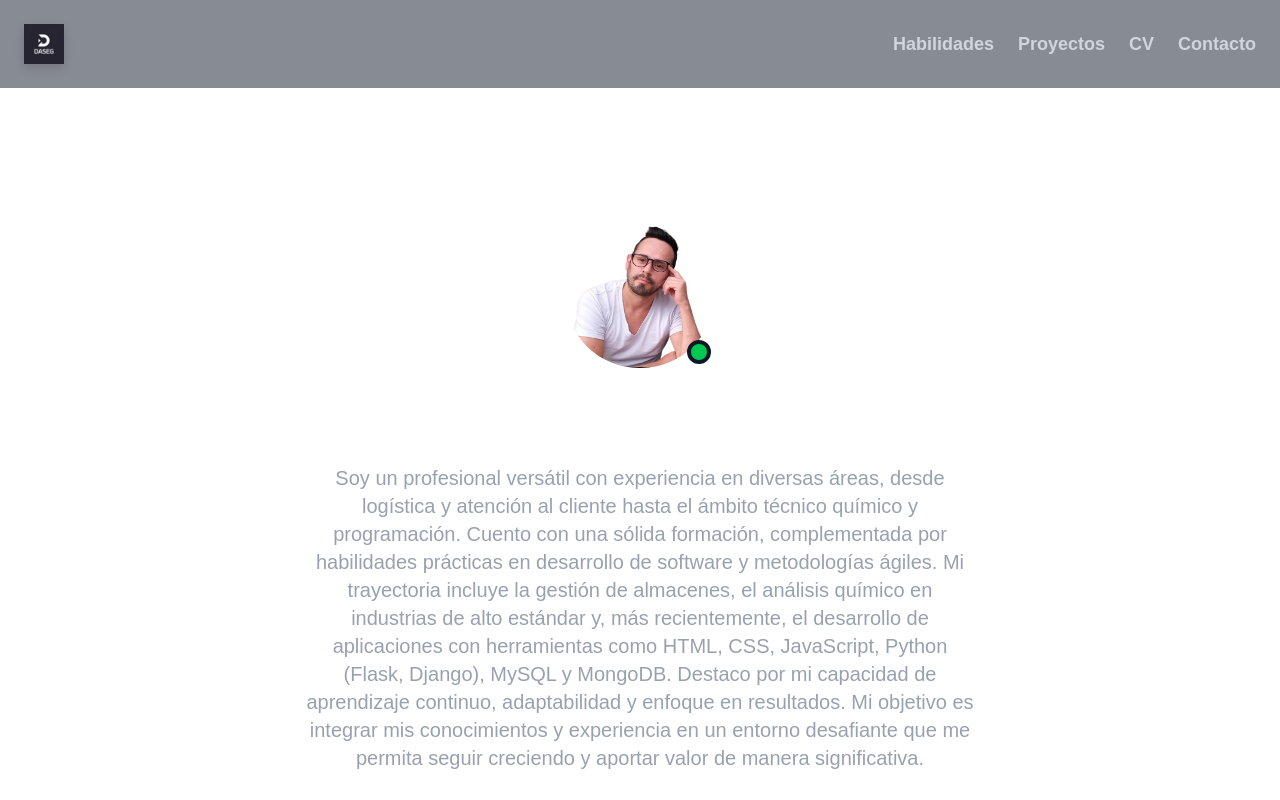
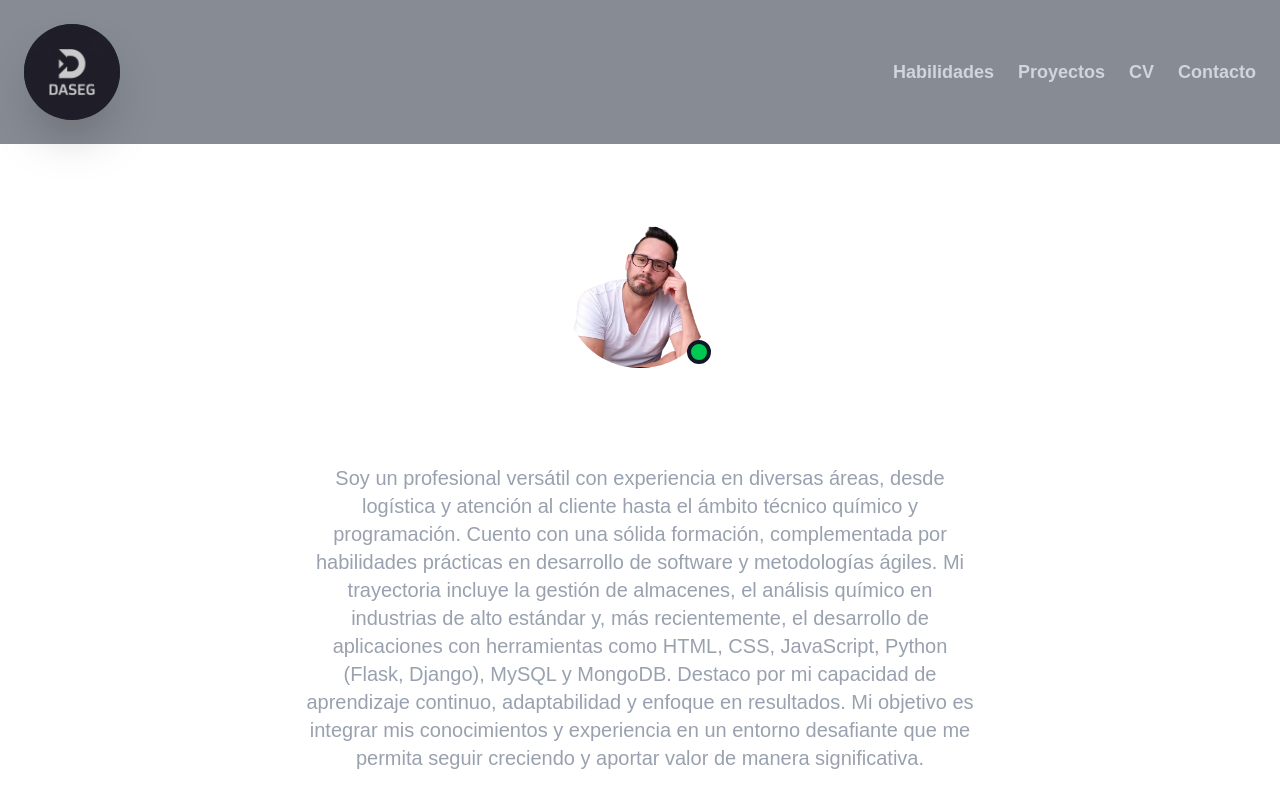
Before and after one commit to dgimenezdeveloper/portafolio-daseg, a Next.js app: page / in a window 1280 px wide. Shown: the top 800 px of the page. Built offline with nearby package versions, Linux system fonts and the light colour scheme.

Commit message:
el logo del header ahora tiene:
Un fondo degradado elegante y moderno.
Un efecto de glow cian exterior en vez de borde azul.
Mayor tamaño y nitidez.
Overlay para contraste y visibilidad.
Animación premium al hacer hover.

```diff
--- a/src/components/Header.tsx
+++ b/src/components/Header.tsx
@@ -23,16 +23,21 @@ export default function Header() {
       initial="hidden"
       animate="visible"
     >
-      <Link href="/" className="flex items-center gap-2 group">
-        <Image
-          src="/images/logo/daseg-logo.png"
-          alt="Daseg logo"
-          width={40}
-          height={40}
-          className="transition-transform duration-200 group-hover:scale-110 drop-shadow-lg"
-          priority
-        />
-
+      <Link href="/" className="flex items-center gap-3 group">
+        <span className="relative flex items-center justify-center w-20 h-20 md:w-24 md:h-24 rounded-full bg-gradient-to-br from-gray-900 via-cyan-900 to-gray-800 shadow-2xl overflow-hidden transition-all duration-300 group-hover:scale-105">
+          <Image
+            src="/images/logo/daseg-logo.png"
+            alt="Daseg logo"
+            width={110}
+            height={110}
+            className="object-contain drop-shadow-[0_2px_16px_rgba(0,255,255,0.25)] transition-transform duration-300 group-hover:scale-110 group-hover:drop-shadow-[0_4px_32px_rgba(0,255,255,0.45)]"
+            priority
+          />
+          {/* Glow cian exterior */}
+          <span className="pointer-events-none absolute inset-0 rounded-full ring-2 ring-cyan-400/10 group-hover:ring-4 group-hover:ring-cyan-300/30" />
+          {/* Overlay para mejorar contraste del texto del logo */}
+          <span className="absolute inset-0 rounded-full bg-black/20 pointer-events-none" />
+        </span>
       </Link>
       <nav>
         <ul className="flex items-center space-x-6 text-lg text-gray-300 font-bold ">
```
